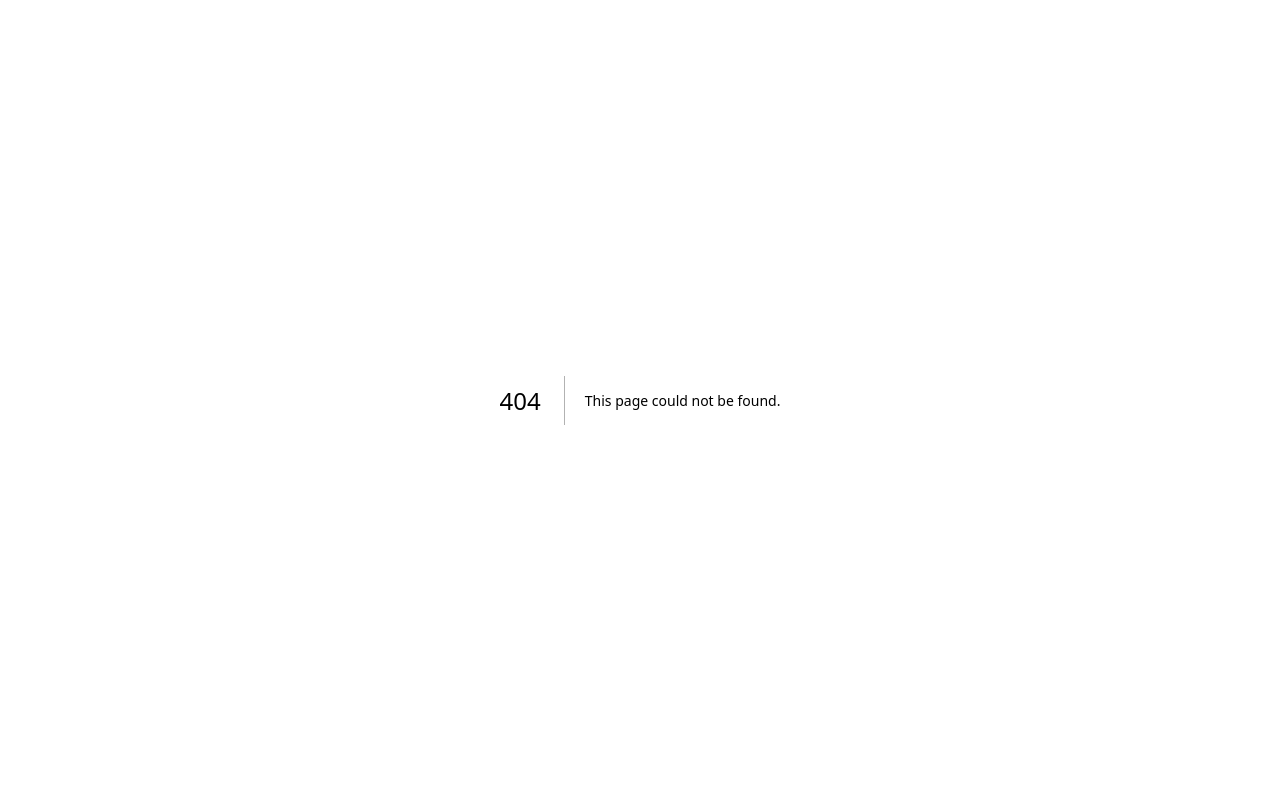
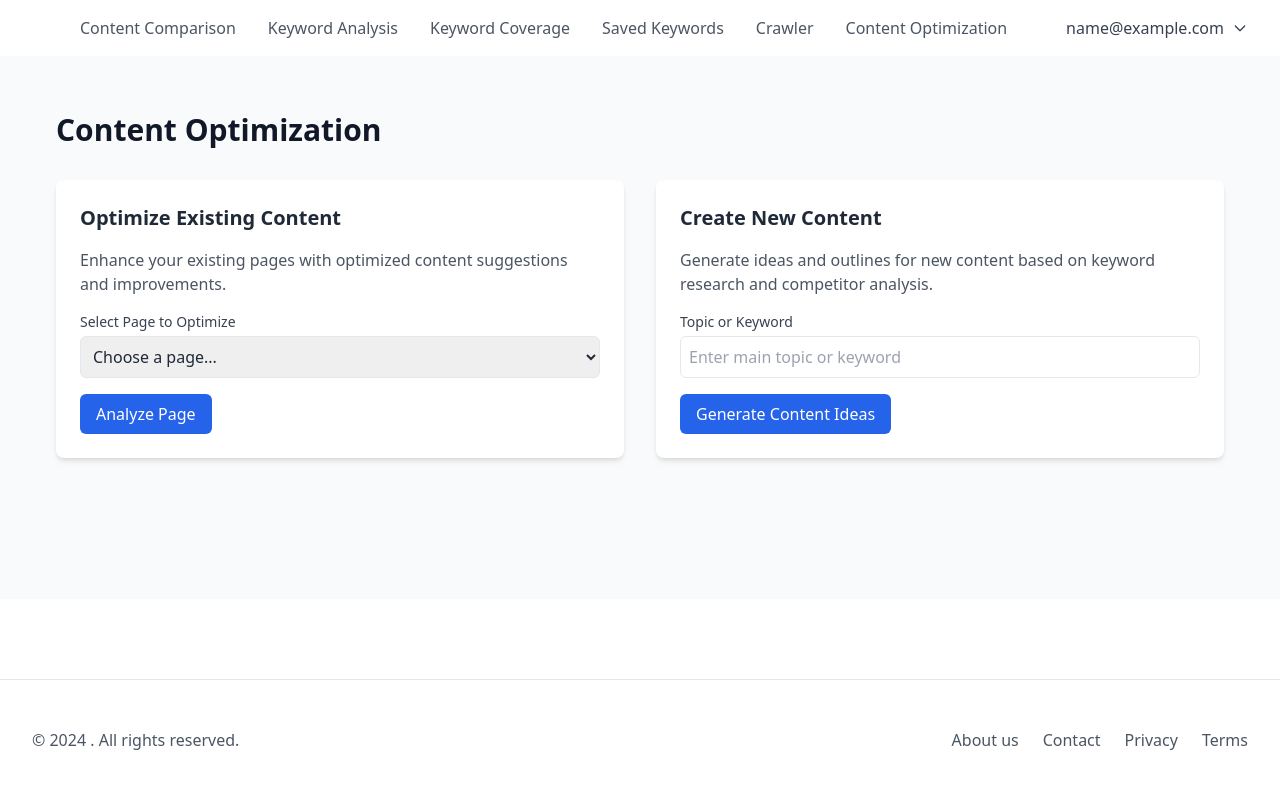
Before and after one commit to digitribesthlm/contentcomp, a Next.js app: page /dashboard/content-optimization in a window 1280 px wide. Before the commit this address had no page. Shown: the top 788 px of the page. Built offline with nearby package versions, Linux system fonts and the light colour scheme; sample sign-in values are in the browser's storage.

Commit message:
Optimization

```diff
--- a/components/DashboardLayout.js
+++ b/components/DashboardLayout.js
@@ -63,6 +63,9 @@ export default function DashboardLayout({ children }) {
                 <a href="/dashboard/crawler" className={`text-gray-600 hover:text-gray-900 ${router.pathname === '/dashboard/crawler' ? 'text-blue-600 font-medium' : ''}`}>
                   Crawler
                 </a>
+                <a href="/dashboard/content-optimization" className={`text-gray-600 hover:text-gray-900 ${router.pathname === '/dashboard/content-optimization' ? 'text-blue-600 font-medium' : ''}`}>
+                  Content Optimization
+                </a>
               </div>
             </div>
 
--- /dev/null
+++ b/pages/dashboard/content-optimization.js
@@ -0,0 +1,63 @@
+import DashboardLayout from '../../components/DashboardLayout';
+
+export default function ContentOptimization() {
+  return (
+    <DashboardLayout>
+      <div className="p-6">
+        <h1 className="text-3xl font-bold text-gray-900 mb-8">
+          Content Optimization
+        </h1>
+
+        <div className="grid grid-cols-1 md:grid-cols-2 gap-8">
+          {/* Optimize Existing Content Section */}
+          <div className="bg-white rounded-lg shadow-md p-6">
+            <h2 className="text-xl font-semibold text-gray-800 mb-4">
+              Optimize Existing Content
+            </h2>
+            <p className="text-gray-600 mb-4">
+              Enhance your existing pages with optimized content suggestions and improvements.
+            </p>
+            <div className="space-y-4">
+              <div className="flex flex-col">
+                <label className="text-sm font-medium text-gray-700 mb-1">
+                  Select Page to Optimize
+                </label>
+                <select className="border rounded-md p-2">
+                  <option value="">Choose a page...</option>
+                </select>
+              </div>
+              <button className="bg-blue-600 text-white px-4 py-2 rounded-md hover:bg-blue-700 transition-colors">
+                Analyze Page
+              </button>
+            </div>
+          </div>
+
+          {/* Create New Content Section */}
+          <div className="bg-white rounded-lg shadow-md p-6">
+            <h2 className="text-xl font-semibold text-gray-800 mb-4">
+              Create New Content
+            </h2>
+            <p className="text-gray-600 mb-4">
+              Generate ideas and outlines for new content based on keyword research and competitor analysis.
+            </p>
+            <div className="space-y-4">
+              <div className="flex flex-col">
+                <label className="text-sm font-medium text-gray-700 mb-1">
+                  Topic or Keyword
+                </label>
+                <input
+                  type="text"
+                  placeholder="Enter main topic or keyword"
+                  className="border rounded-md p-2"
+                />
+              </div>
+              <button className="bg-blue-600 text-white px-4 py-2 rounded-md hover:bg-blue-700 transition-colors">
+                Generate Content Ideas
+              </button>
+            </div>
+          </div>
+        </div>
+      </div>
+    </DashboardLayout>
+  );
+}
--- a/utils/seoTemplates.js
+++ b/utils/seoTemplates.js
@@ -10,7 +10,9 @@ export const seoAnalysisTemplate = {
   "content_analysis": {
       "summary": "",
       "main_topic": "",
+      "sub_topics": "",
       "type":"",
+      "overall_intent": "";
       "key_sections": [],
       "primary_keywords": [],
       "supporting_keywords": [],
```
